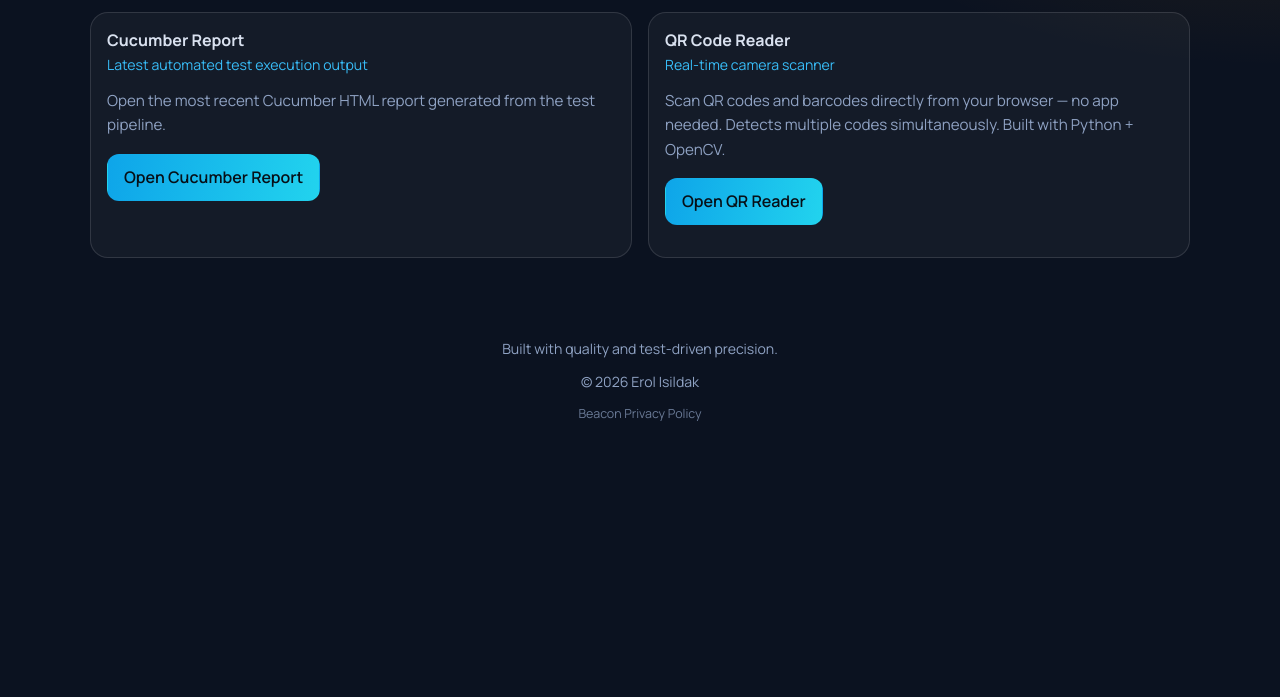
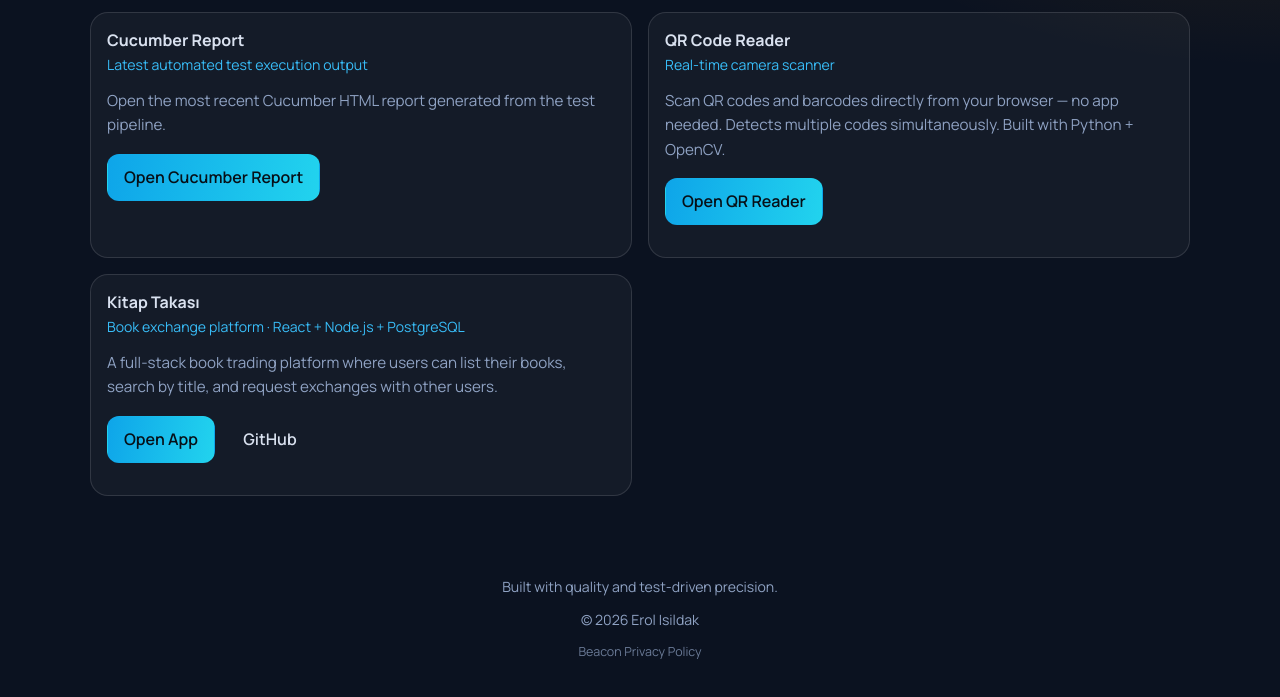
Before and after one commit to eisildak/erol_isildak_webSite, a website: page links.html in a window 1280 px wide. Shown: the part 183-880 px from the top of the page. Before the commit the page ends 800 px from the top, so only its background shows below. Drawn offline with Linux system fonts and the light colour scheme.

Commit message:
added book_exchange

```diff
--- a/links.html
+++ b/links.html
@@ -71,6 +71,15 @@
                 <p class="item-text">Scan QR codes and barcodes directly from your browser — no app needed. Detects multiple codes simultaneously. Built with Python + OpenCV.</p>
                 <p><a class="btn btn-primary" href="qr-reader.html">Open QR Reader</a></p>
             </article>
+            <article class="card">
+                <div class="item-title">Kitap Takası</div>
+                <div class="item-meta">Book exchange platform · React + Node.js + PostgreSQL</div>
+                <p class="item-text">A full-stack book trading platform where users can list their books, search by title, and request exchanges with other users.</p>
+                <p>
+                  <a class="btn btn-primary" href="https://book-exchange-2wd7.onrender.com" target="_blank" rel="noopener noreferrer">Open App</a>
+                  <a class="btn" href="https://github.com/eisildak/book_exchange" target="_blank" rel="noopener noreferrer" style="margin-left:8px">GitHub</a>
+                </p>
+            </article>
         </div>
     </main>
 
```
